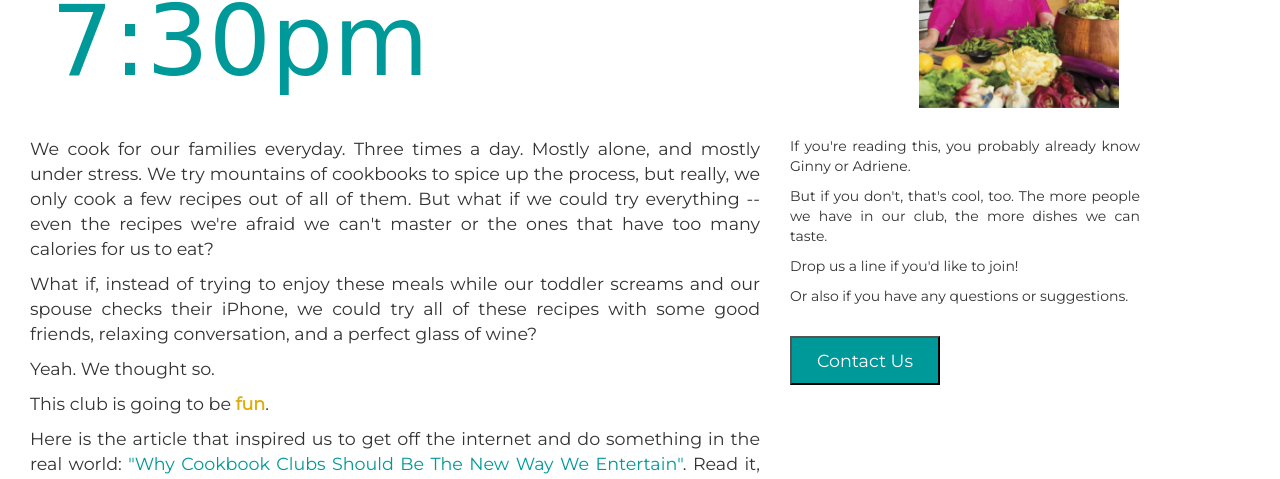
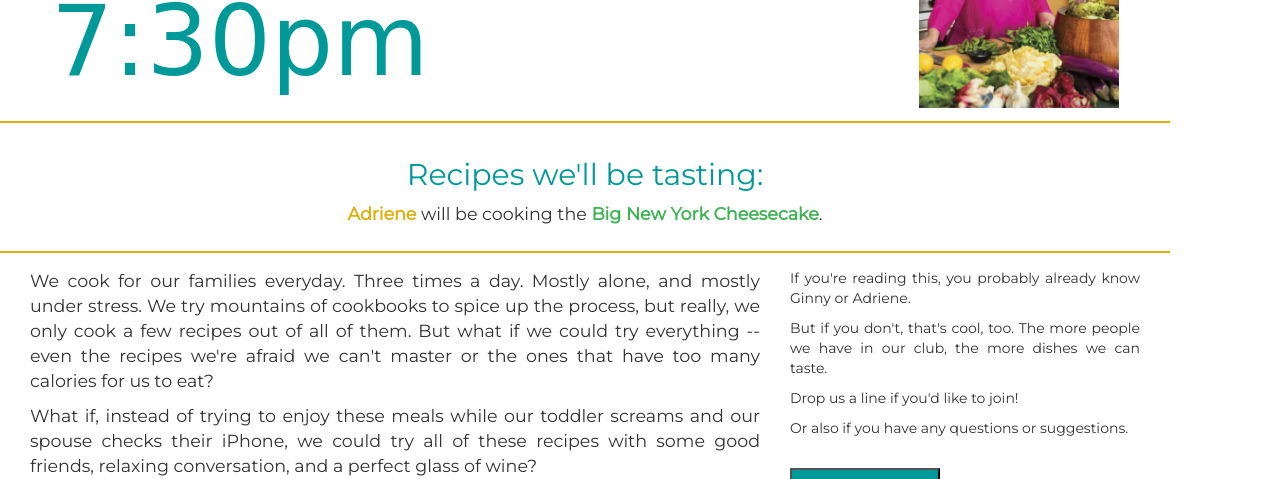
Before and after one commit to ginnypx1/eagle-rock-cookbook-club, a plain HTML site: page index.html in a window 1280 px wide. Shown: the part 589-1068 px from the top of the page. Drawn offline with nearby package versions, Linux system fonts and the light colour scheme; files whose address does not match are found by name; a web font is replaced by a local one.

Commit message:
Added Adriene cooking

```diff
--- a/index.html
+++ b/index.html
@@ -45,6 +45,13 @@
             </ul>
         </div>
 
+        <div class="picks container">
+            <h2>Recipes we'll be tasting:</h2>
+            <ul>
+                <li><strong class="name">Adriene</strong> will be cooking the <strong class="dish">Big New York Cheesecake</strong>.</li>
+            </ul>
+        </div>
+
         <div class="container maininfo">
             <div class="col-md-8 about-main">
                 <p>We cook for our families everyday. Three times a day. Mostly alone, and mostly under stress. We try mountains of cookbooks to spice up the process, but really, we only cook a few recipes out of all of them. But what if we could try everything -- even the recipes we're afraid we can't master or the ones that have too many calories for us to eat?</p>
```
